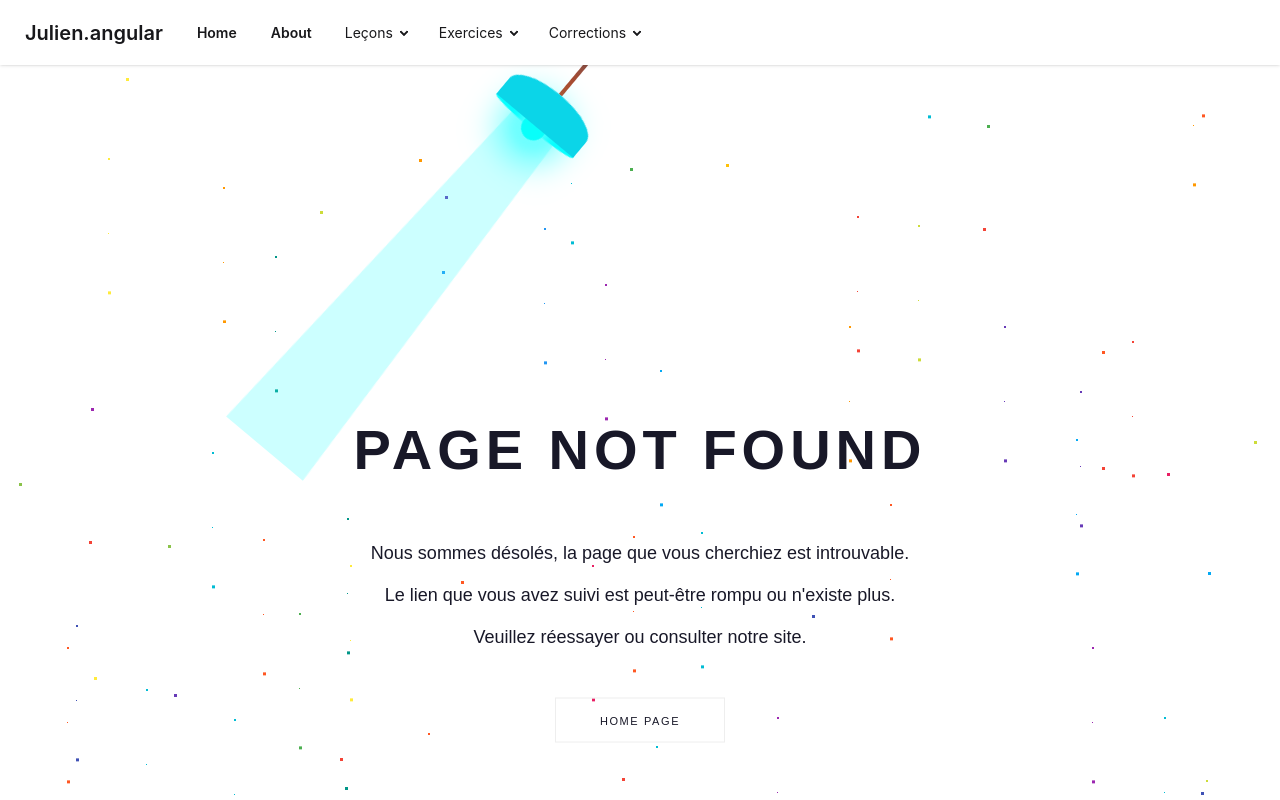
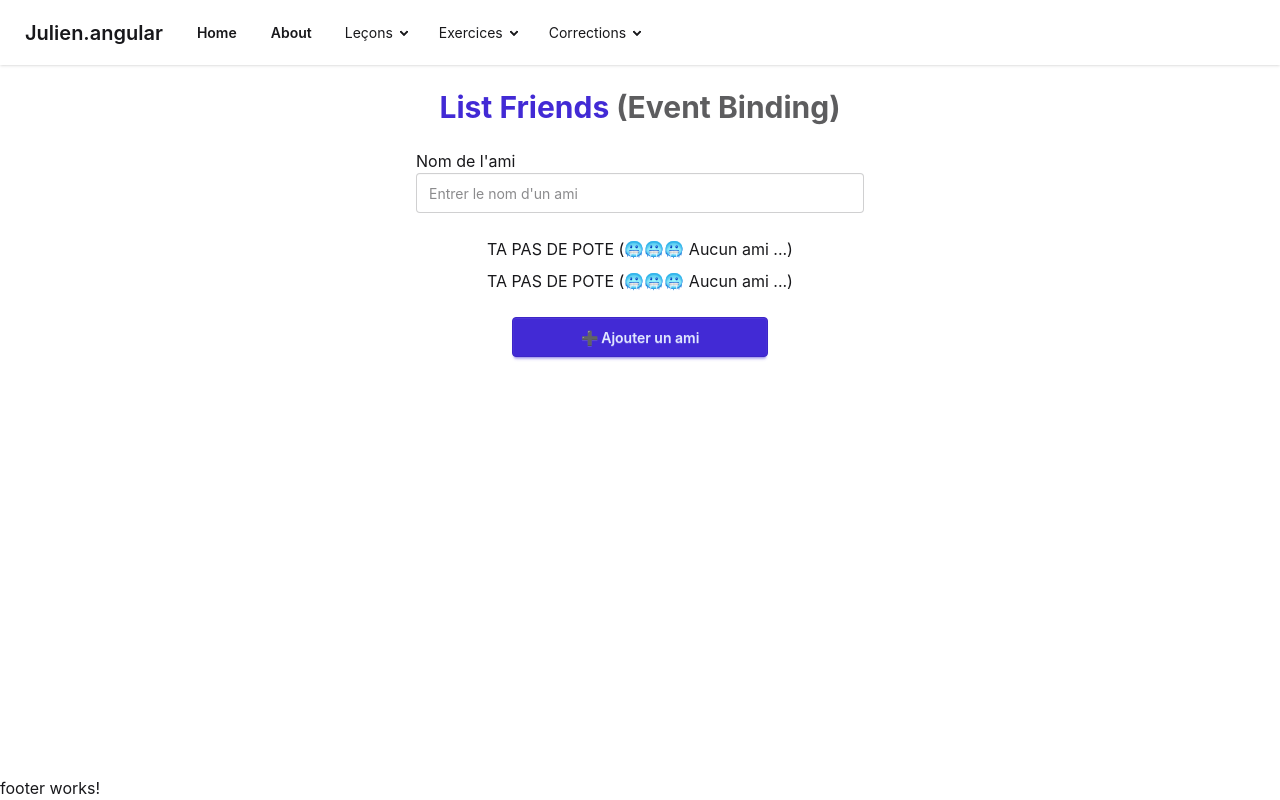
Before and after one commit to juliencongras/julien.angular, an Angular app: page /corrections/conditional_rendering in a window 1280 px wide. Shown: the top 800 px of the page. Built offline with nearby package versions, Linux system fonts and the light colour scheme.

Commit message:
Correction conditional rendering

```diff
--- a/src/app/app.routes.ts
+++ b/src/app/app.routes.ts
@@ -76,6 +76,10 @@ export const routes: Routes = [
         path: 'corrections/event_binding',
         loadComponent: () => import('./pages/corrections/event-binding-correction/event-binding').then((m) => m.EventBinding),
     },
+    {
+        path: 'corrections/conditional_rendering',
+        loadComponent: () => import('./pages/corrections/conditional-rendering-correction/conditional-rendering').then((m) => m.ConditionalRendering),
+    },
 
   //! ---------- Le système page Not Found ---------------------------------------------------------------------
   // Dans Angular il faut placer à la fin le path:'**'
--- a/src/app/components/layouts/header/header.html
+++ b/src/app/components/layouts/header/header.html
@@ -40,6 +40,7 @@
             <li><a routerLink="/corrections/text_interpolation">Text interpolation</a></li>
             <li><a routerLink="/corrections/attributes_binding">Attributes binding</a></li>
             <li><a routerLink="/corrections/event_binding">Event binding</a></li>
+            <li><a routerLink="/corrections/conditional_rendering">Conditional rendering</a></li>
           </ul>
         </details>
       </li>
--- /dev/null
+++ b/src/app/pages/corrections/conditional-rendering-correction/conditional-rendering.html
@@ -0,0 +1,50 @@
+<div id="list-friends" class="max-w-3xl mx-auto p-6 space-y-6">
+  <!-- 🟦 TITRE -->
+  <h1 class="text-3xl font-bold text-center text-primary">
+    List Friends <span class="text-base-content/70">(Event Binding)</span>
+  </h1>
+
+  <!-- 🟩 INPUT -->
+  <div class="form-control w-full max-w-md mx-auto">
+    <label class="label">
+      <span class="label-text text-base-content">Nom de l'ami</span>
+    </label>
+    <!-- <input (input)="onUpdateFriendsList($event)" type="text" placeholder="Entrer le nom d'un ami"
+      class="input input-bordered w-full" aria-label="Nom de l'ami" /> -->
+    <input [(ngModel)]="listFriendsInputText" type="text" placeholder="Entrer le nom d'un ami"
+      class="input input-bordered w-full" aria-label="Nom de l'ami" />
+  </div>
+
+  <!-- 🟨 INFOS TEXTE -->
+  <div class="text-center space-y-2">
+    <p class="text-base text-secondary font-medium">
+      {{ listFriendsInputText }}
+    </p>
+    <!-- ICI Ambiance NgIF -->
+    <p *ngIf="listFriendsAuth; else failTemplate" class="text-sm text-accent">
+      <!-- {{ listFriendsCreationStatus }} -->
+      🥳🥳🥳 Votre ami a été ajouté !
+    </p>
+    <ng-template #failTemplate><p>TA PAS DE POTE (🥶🥶🥶 Aucun ami ...)</p></ng-template>
+    <!-- ICI Ambiance @if -->
+     @if (listFriendsAuth) {
+      <p class="text-sm text-accent">
+        🥳🥳🥳 Votre ami a été ajouté !
+      </p>
+    } @else {
+      <p>TA PAS DE POTE (🥶🥶🥶 Aucun ami ...)</p>
+    }
+  </div>
+
+  <!-- 🟧 BOUTON AJOUTER -->
+  <div class="text-center">
+    <button class="btn btn-primary btn-wide" (click)="onAddingFriends()" [disabled]="listFriendsAuth">
+      ➕ Ajouter un ami
+    </button>
+  </div>
+
+  <!-- 🟪 LISTE D’AMIS -->
+  <div class="mt-6">
+    <!-- <app-one-friend-event-binding></app-one-friend-event-binding> -->
+  </div>
+</div>
--- /dev/null
+++ b/src/app/pages/corrections/conditional-rendering-correction/conditional-rendering.ts
@@ -0,0 +1,36 @@
+import { NgIf } from '@angular/common';
+import { Component } from '@angular/core';
+import { FormsModule } from '@angular/forms';
+
+@Component({
+  selector: 'app-conditional-rendering',
+  imports: [NgIf,FormsModule],
+  templateUrl: './conditional-rendering.html'
+})
+export class ConditionalRendering {
+  constructor(){
+    console.log('constructor ');
+
+    setTimeout(() => {
+      this.listFriendsAuth = true;
+    }, 3000);
+  }
+  listFriendsInputText:string="";
+  listFriendsAuth:boolean=false;
+  listFriendsCreationStatus:string="🥶 Aucun ami ..."
+
+  onAddingFriends():void{
+    this.listFriendsAuth = true
+    // this.listFriendsCreationStatus="🥳 Votre ami a été ajouté !"
+  }
+
+  onUpdateFriendsList(eventInput:any):void{
+    this.listFriendsCreationStatus="🥳 Votre ami a été ajouté !";
+    console.log(eventInput);
+    console.log(eventInput.target.value);
+    // console.log((<HTMLInputElement>eventInput.target).value);
+    this.listFriendsInputText = (<HTMLInputElement>eventInput.target).value;
+    //! autre syntaxe de typage avec as
+    // this.listFriendsInputText = (eventInput.target as HTMLInputElement).value;
+  }
+}
```
